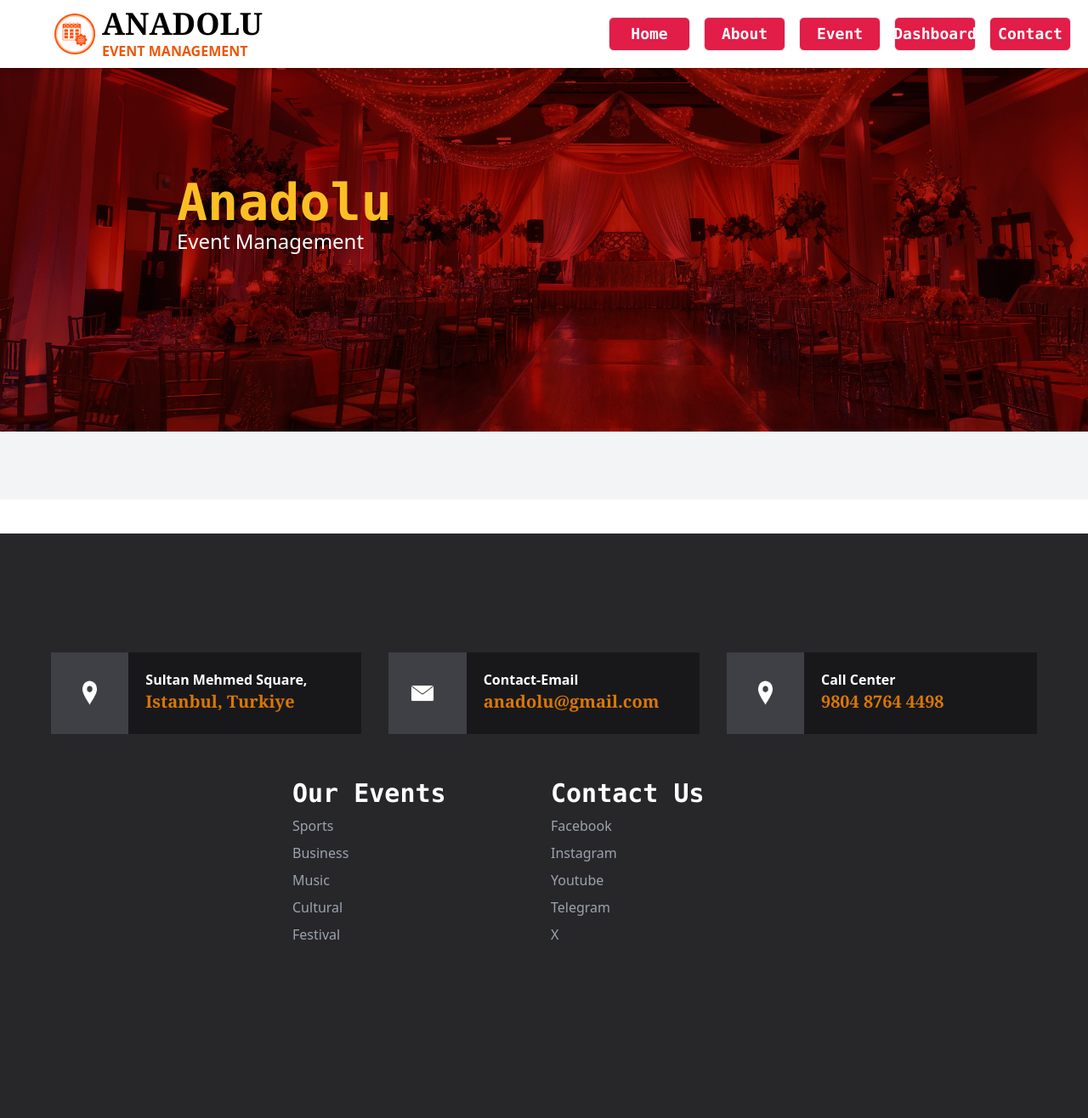
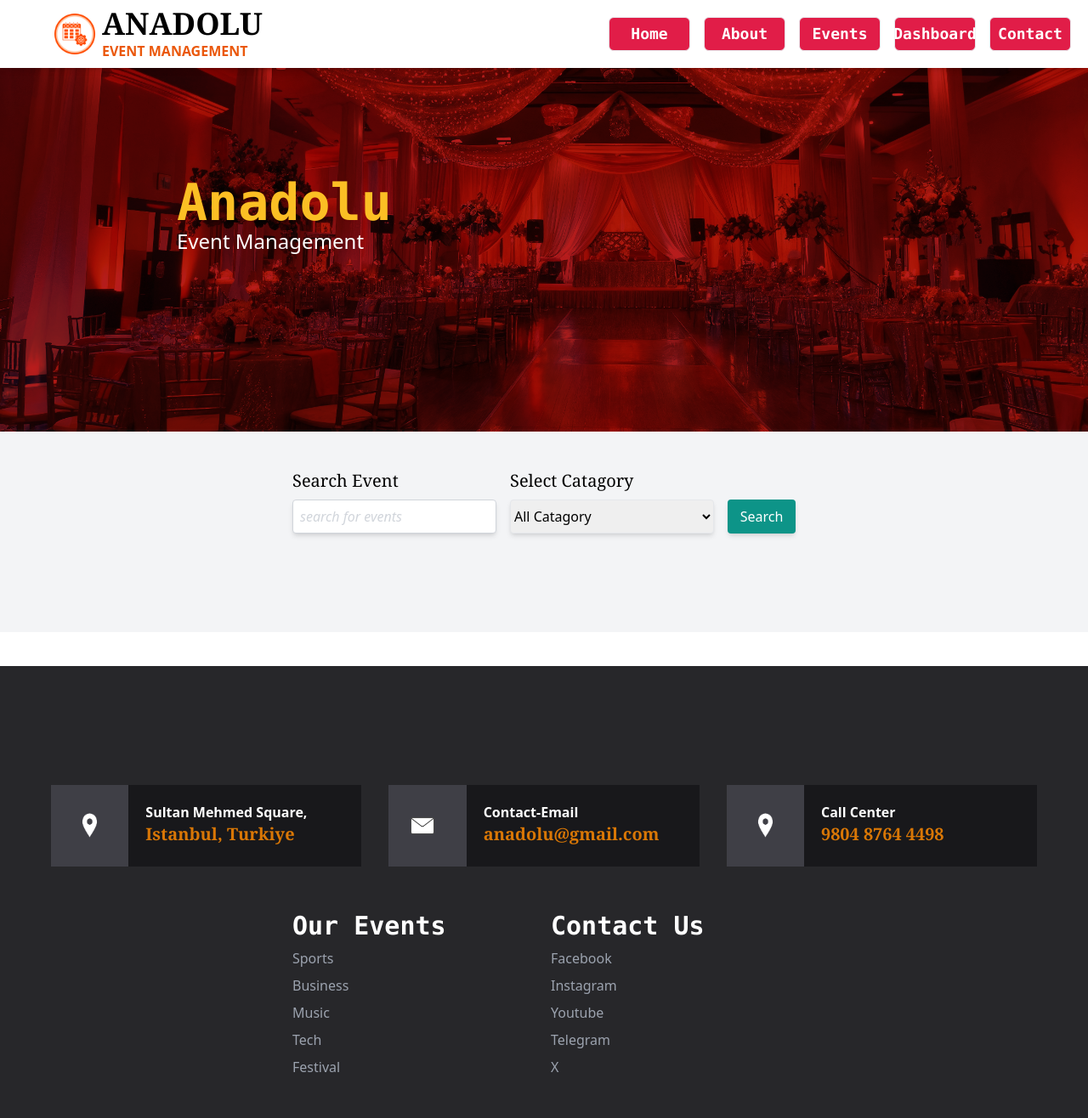
Before and after one commit to robiulhossain-dev/event-management, a Django app: page /events/event-list/ in a window 1280 px wide. Shown: the whole page at 85% size. Before the commit the page ends 1106 px from the top, so only its background shows below. Run offline with Django 5.2, Linux system fonts and the light colour scheme; data that the repository does not hold is empty.

Commit message:
navbar connection done and search feature added

```diff
--- a/events/templates/dashboard/eventlist.html
+++ b/events/templates/dashboard/eventlist.html
@@ -8,6 +8,32 @@
 </div> {% endcomment %}
 
 <div class="p-6 bg-gray-100">
+  <div class="p-5 mb-10">
+    <form method='GET'>
+      <div class="flex justify-center gap-4">
+        <div>
+          <h1 class="font-serif mb-2 text-xl text-black">Search Event</h1>
+          <input type="text" name="q" class="border border-gray-300 shadow-md rounded w-60 h-10 pl-2 placeholder:italic placeholder:text-gray-300" style="outline: none;" placeholder="search for events">
+        </div>
+        <div>
+          <h1 class="font-serif mb-2 text-xl text-black">Select Catagory</h1>
+          <select name="catagory" class="border w-60 h-10 rounded focus:outline-none shadow-md">
+
+            <option value="">All Catagory</option>
+            {% for cat in cats %}
+              <option value="{{cat.id}}">{{ cat.name }}</option>
+            {% endfor %}
+          </select>
+        </div>
+        <div class="pt-9 ">
+          <button type="submit" class="bg-teal-600 hover:bg-teal-700 w-20 h-10 rounded shadow-md inline-block text-white">Search</button>
+        </div>
+      </div>
+    </form>
+  </div>
+
+
+
   {% comment %} Grid-1 {% endcomment %}
   <div class="grid grid-cols-4 gap-4 mb-8">
     {% for event in events %}
--- a/events/templates/dashboard/frontpage.html
+++ b/events/templates/dashboard/frontpage.html
@@ -27,11 +27,25 @@
         {% comment %} options {% endcomment %}
         <div>
           <div class="flex justify-center pr-5 font-mono gap-4">
-            <h1 class="bg-rose-600 w-24 h-10 border rounded-md font-semibold text-lg flex items-center justify-center text-white font-mono hover:bg-rose-700 hover:text-gray-200">Home</h1>
-            <h1 class="bg-rose-600 w-24 h-10 border rounded-md font-semibold text-lg flex items-center justify-center text-white font-mono hover:bg-rose-700 hover:text-gray-200">About</h1>
-            <h1 class="bg-rose-600 w-24 h-10 border rounded-md font-semibold text-lg flex items-center justify-center text-white font-mono hover:bg-rose-700 hover:text-gray-200">Event</h1>
-            <h1 class="bg-rose-600 w-24 h-10 border rounded-md font-semibold text-lg flex items-center justify-center text-white font-mono hover:bg-rose-700 hover:text-gray-200">Dashboard</h1>
-            <h1 class="bg-rose-600 w-24 h-10 border rounded-md font-semibold text-lg flex items-center justify-center text-white font-mono hover:bg-rose-700 hover:text-gray-200">Contact</h1>
+            <a href="{% url "home" %}">
+              <h1 class="bg-rose-600 w-24 h-10 border rounded-md font-semibold text-lg flex items-center justify-center text-white font-mono hover:bg-rose-700 hover:text-gray-200">Home</h1>
+            </a>
+
+            <a href="{% url "home" %}">
+              <h1 class="bg-rose-600 w-24 h-10 border rounded-md font-semibold text-lg flex items-center justify-center text-white font-mono hover:bg-rose-700 hover:text-gray-200">About</h1>
+            </a>
+
+            <a href="{% url "event-list" %}">
+              <h1 class="bg-rose-600 w-24 h-10 border rounded-md font-semibold text-lg flex items-center justify-center text-white font-mono hover:bg-rose-700 hover:text-gray-200">Events</h1>
+            </a>
+
+            <a href="{% url "user-dashboard" %}">
+              <h1 class="bg-rose-600 w-24 h-10 border rounded-md font-semibold text-lg flex items-center justify-center text-white font-mono hover:bg-rose-700 hover:text-gray-200">Dashboard</h1>
+            </a>
+
+            <a href="{% url "home" %}">
+              <h1 class="bg-rose-600 w-24 h-10 border rounded-md font-semibold text-lg flex items-center justify-center text-white font-mono hover:bg-rose-700 hover:text-gray-200">Contact</h1>
+            </a>
           </div>
         </div>
       </div>
@@ -129,7 +143,7 @@
             <h1 class="mb-2 text-gray-400 hover:text-amber-500">Sports</h1>
             <h1 class="mb-2 text-gray-400 hover:text-amber-500">Business</h1>
             <h1 class="mb-2 text-gray-400 hover:text-amber-500">Music</h1>
-            <h1 class="mb-2 text-gray-400 hover:text-amber-500">Cultural</h1>
+            <h1 class="mb-2 text-gray-400 hover:text-amber-500">Tech</h1>
             <h1 class="mb-2 text-gray-400 hover:text-amber-500">Festival</h1>
           </div>
 
--- a/events/templates/dashboard/user_dashboard.html
+++ b/events/templates/dashboard/user_dashboard.html
@@ -59,11 +59,9 @@
     </div>
 
     <div>
-        {% comment %} <form method='GET'> {% endcomment %}
             {% for event in events %}
                 <div>{{event.name}} <span class="bg-rose-700 w-fit rounded-sm">{{event.date}}</span></div>
             {% endfor %}
-        {% comment %} </form> {% endcomment %}
     </div>
 
 
--- a/events/urls.py
+++ b/events/urls.py
@@ -3,7 +3,7 @@ from events.views import test_event,home, eventlist, event_details, user_dashboa
 
 urlpatterns = [
     path('test-event/', test_event),
-    path('home/', home),
+    path('home/', home, name = 'home'),
     path('event-list/', eventlist, name='event-list'),
     path('event-details/', event_details, name='event-details'),
     path('user-dashboard/', user_dashboard, name='user-dashboard'),
--- a/events/views.py
+++ b/events/views.py
@@ -1,7 +1,7 @@
 from datetime import date
 from django.http import HttpResponse
 from events.forms import EventModelForm
-from events.models import Event
+from events.models import Event, Catagory
 from django.contrib import messages
 from django.db.models import Avg, Count, Sum, Q
 from django.shortcuts import render, redirect
@@ -14,10 +14,30 @@ def home(request):
     return render(request, "dashboard/homepage.html")
 
 def eventlist(request):
-    events = Event.objects.filter(date__gt=date.today()).order_by('date')[:5]
+    cats = Catagory.objects.all()
+
+    query = request.GET.get('q')
+    get_cat = request.GET.get('catagory')
+
+    events = Event.objects.filter(date__gt=date.today()).order_by('date')
+
+    if query:
+        events = events.filter(
+            Q(name__icontains=query) |
+            Q(location__icontains=query)
+        )
+
+    if get_cat:
+        events = events.filter(catagory_id=get_cat)
+
+    if not query and not get_cat:
+        events = events[:5]
+
     context = {
-        'events' : events
+        'events': events,
+        'cats': cats,
     }
+
     return render(request, "dashboard/eventlist.html", context)
 
 def event_details(request):
--- a/static/css/output.css
+++ b/static/css/output.css
@@ -697,16 +693,24 @@ video {
   margin-top: 2rem;
 }
 
-.mb-4 {
-  margin-bottom: 1rem;
-}
-
 .mb-5 {
   margin-bottom: 1.25rem;
 }
 
+.mb-1 {
+  margin-bottom: 0.25rem;
+}
+
+.mb-10 {
+  margin-bottom: 2.5rem;
+}
+
 .block {
   display: block;
+}
+
+.inline-block {
+  display: inline-block;
 }
 
 .flex {
@@ -734,6 +738,10 @@ video {
   height: 3rem;
 }
 
+.h-10 {
+  height: 2.5rem;
+}
+
 .h-12 {
   height: 3rem;
 }
@@ -754,20 +762,8 @@ video {
   height: 2.25rem;
 }
 
-.h-20 {
-  height: 5rem;
-}
-
-.h-10 {
-  height: 2.5rem;
-}
-
-.h-0 {
-  height: 0px;
-}
-
-.h-1 {
-  height: 0.25rem;
+.h-8 {
+  height: 2rem;
 }
 
 .w-1\/2 {
@@ -803,6 +803,10 @@ video {
   width: 100%;
 }
 
+.w-20 {
+  width: 5rem;
+}
+
 .w-40 {
   width: 10rem;
 }
@@ -908,8 +893,8 @@ video {
   overflow: hidden;
 }
 
-.text-pretty {
-  text-wrap: pretty;
+.rounded {
+  border-radius: 0.25rem;
 }
 
 .rounded-full {
@@ -932,16 +917,17 @@ video {
   border-radius: 0.75rem;
 }
 
-.rounded {
-  border-radius: 0.25rem;
-}
-
 .border {
   border-width: 1px;
 }
 
 .border-solid {
   border-style: solid;
+}
+
+.border-gray-300 {
+  --tw-border-opacity: 1;
+  border-color: rgb(209 213 219 / var(--tw-border-opacity, 1));
 }
 
 .border-teal-500 {
@@ -994,34 +985,33 @@ video {
   background-color: rgb(24 24 27 / var(--tw-bg-opacity, 1));
 }
 
-.bg-amber-600 {
+.bg-slate-950 {
   --tw-bg-opacity: 1;
-  background-color: rgb(217 119 6 / var(--tw-bg-opacity, 1));
+  background-color: rgb(2 6 23 / var(--tw-bg-opacity, 1));
 }
 
-.bg-orange-500 {
+.bg-lime-600 {
   --tw-bg-opacity: 1;
-  background-color: rgb(249 115 22 / var(--tw-bg-opacity, 1));
+  background-color: rgb(101 163 13 / var(--tw-bg-opacity, 1));
 }
 
-.bg-gray-800 {
+.bg-teal-700 {
   --tw-bg-opacity: 1;
-  background-color: rgb(31 41 55 / var(--tw-bg-opacity, 1));
+  background-color: rgb(15 118 110 / var(--tw-bg-opacity, 1));
 }
 
-.bg-blue-500 {
+.bg-teal-500 {
   --tw-bg-opacity: 1;
-  background-color: rgb(59 130 246 / var(--tw-bg-opacity, 1));
+  background-color: rgb(20 184 166 / var(--tw-bg-opacity, 1));
 }
 
-.bg-rose-500 {
+.bg-teal-600 {
   --tw-bg-opacity: 1;
-  background-color: rgb(244 63 94 / var(--tw-bg-opacity, 1));
+  background-color: rgb(13 148 136 / var(--tw-bg-opacity, 1));
 }
 
-.bg-rose-600 {
-  --tw-bg-opacity: 1;
-  background-color: rgb(225 29 72 / var(--tw-bg-opacity, 1));
+.bg-none {
+  background-image: none;
 }
 
 .bg-cover {
@@ -1111,8 +1116,24 @@ video {
   padding-top: 1.25rem;
 }
 
-.text-center {
-  text-align: center;
+.pt-4 {
+  padding-top: 1rem;
+}
+
+.pt-8 {
+  padding-top: 2rem;
+}
+
+.pt-6 {
+  padding-top: 1.5rem;
+}
+
+.pt-7 {
+  padding-top: 1.75rem;
+}
+
+.pt-9 {
+  padding-top: 2.25rem;
 }
 
 .font-mono {
@@ -1328,6 +1321,16 @@ video {
   font-style: italic;
 }
 
+.placeholder\:text-gray-300::-moz-placeholder {
+  --tw-text-opacity: 1;
+  color: rgb(209 213 219 / var(--tw-text-opacity, 1));
+}
+
+.placeholder\:text-gray-300::placeholder {
+  --tw-text-opacity: 1;
+  color: rgb(209 213 219 / var(--tw-text-opacity, 1));
+}
+
 .placeholder\:text-gray-400::-moz-placeholder {
   --tw-text-opacity: 1;
   color: rgb(156 163 175 / var(--tw-text-opacity, 1));
```
Also changed, not shown: other parts of static/css/output.css (+72 -125 lines).
